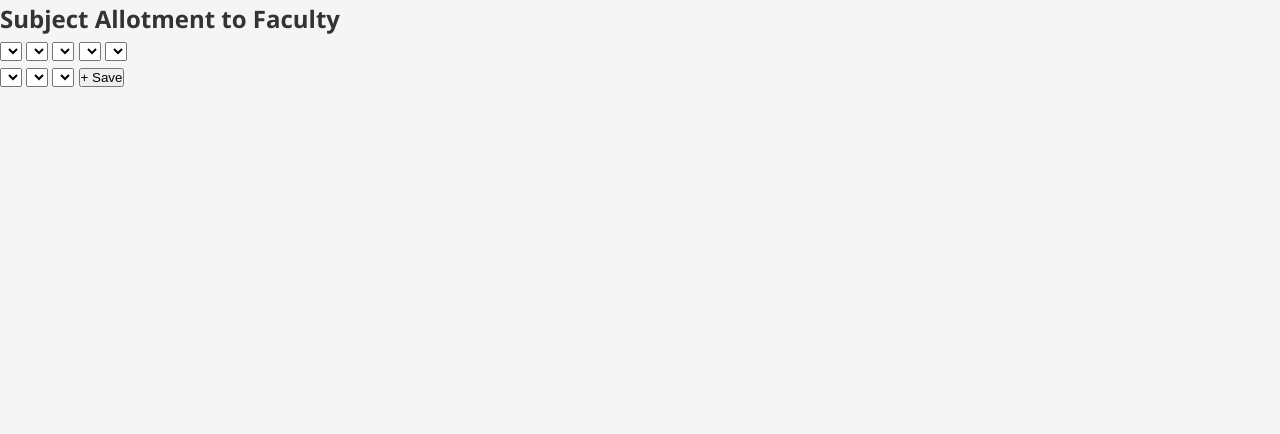
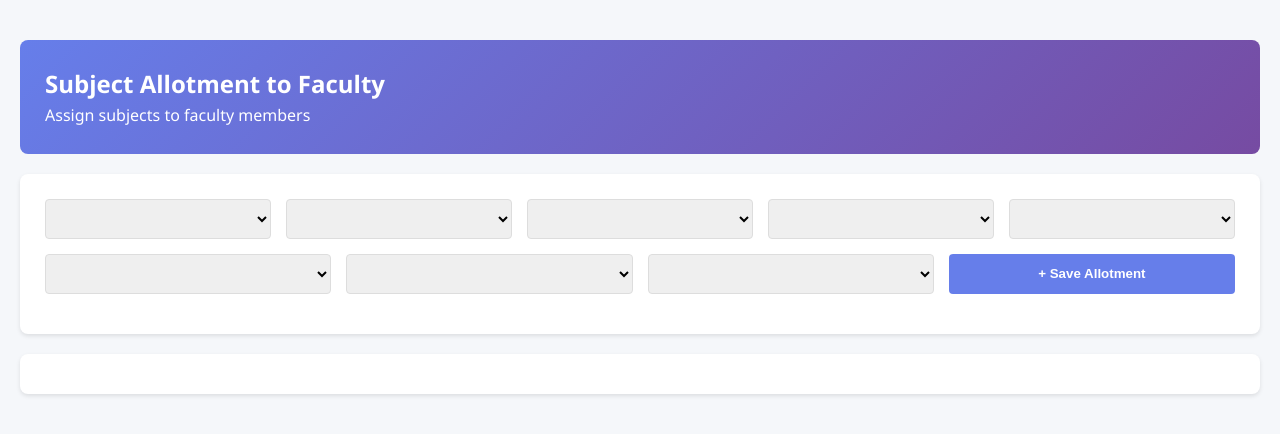
Before and after one commit to sairamhanuman/Kitsw_Sairam, a website: page subject-allotment.html in a window 1280 px wide. Drawn offline with Linux system fonts and the light colour scheme; no server answers.

Commit message:
Refactor subject allotment HTML structure and styles
Updated the layout and styling of the subject allotment page, including header and form sections.

```diff
--- a/subject-allotment.html
+++ b/subject-allotment.html
@@ -1,16 +1,96 @@
 <!DOCTYPE html>
-<html>
+<html lang="en">
 <head>
+    <meta charset="UTF-8">
     <title>Subject Allotment to Faculty</title>
     <link rel="stylesheet" href="css/styles.css">
+
+    <style>
+        body {
+            font-family: 'Segoe UI', Tahoma, Geneva, Verdana, sans-serif;
+            background: #f5f7fa;
+            margin: 0;
+        }
+
+        .student-container {
+            max-width: 1400px;
+            margin: 20px auto;
+            padding: 20px;
+        }
+
+        .student-header {
+            background: linear-gradient(135deg, #667eea, #764ba2);
+            color: white;
+            padding: 25px;
+            border-radius: 8px;
+            margin-bottom: 20px;
+        }
+
+        .box {
+            background: white;
+            padding: 25px;
+            border-radius: 8px;
+            box-shadow: 0 2px 4px rgba(0,0,0,0.1);
+            margin-bottom: 20px;
+        }
+
+        .form-row {
+            display: grid;
+            grid-template-columns: repeat(auto-fit, minmax(200px, 1fr));
+            gap: 15px;
+            margin-bottom: 15px;
+        }
+
+        select {
+            padding: 10px;
+            border: 1px solid #ddd;
+            border-radius: 4px;
+            font-size: 14px;
+        }
+
+        .btn {
+            padding: 10px 20px;
+            border: none;
+            border-radius: 4px;
+            cursor: pointer;
+            font-weight: 600;
+        }
+
+        .btn-primary {
+            background: #667eea;
+            color: white;
+        }
+
+        .btn-primary:hover {
+            background: #5568d3;
+        }
+
+        #tableContainer {
+            background: white;
+            padding: 20px;
+            border-radius: 8px;
+            box-shadow: 0 2px 4px rgba(0,0,0,0.1);
+        }
+
+        #alertContainer {
+            margin-bottom: 15px;
+        }
+    </style>
 </head>
+
 <body>
 
+<div class="student-container">
+
+    <!-- HEADER -->
+    <div class="student-header">
         <h2>Subject Allotment to Faculty</h2>
+        <p>Assign subjects to faculty members</p>
+    </div>
 
+    <!-- FILTER / FORM -->
     <div class="box">
 
-    <!-- FILTER SECTION -->
         <div class="form-row">
             <select id="programmeId"></select>
             <select id="branchId"></select>
@@ -23,14 +103,21 @@
             <select id="batchId"></select>
             <select id="sectionId"></select>
             <select id="staffId"></select>
-        <button onclick="saveAllotment()" class="btn btn-primary">+ Save</button>
+
+            <button onclick="saveAllotment()" class="btn btn-primary">
+                + Save Allotment
+            </button>
         </div>
 
     </div>
 
+    <!-- ALERTS -->
     <div id="alertContainer"></div>
 
+    <!-- TABLE -->
     <div id="tableContainer"></div>
+
+</div>
 
 <script src="js/subject-allotment.js"></script>
 </body>
```
Lines whose indentation alone changed are shown as unchanged.
